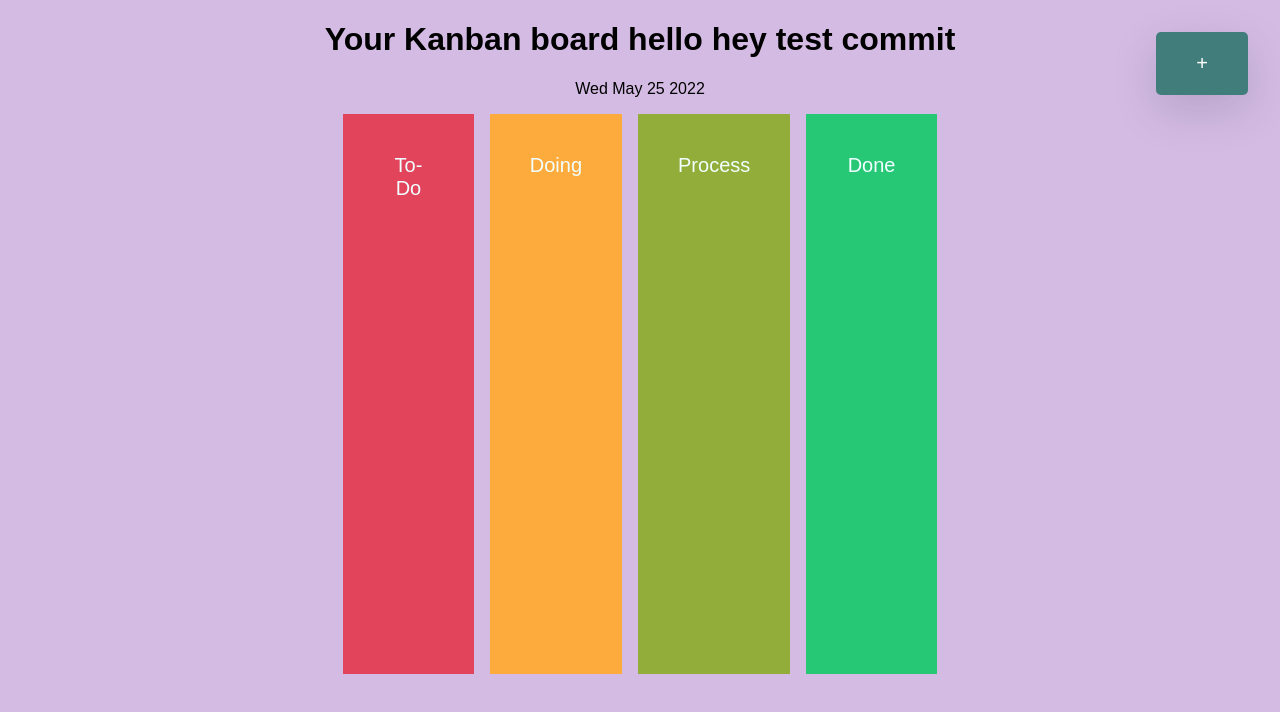
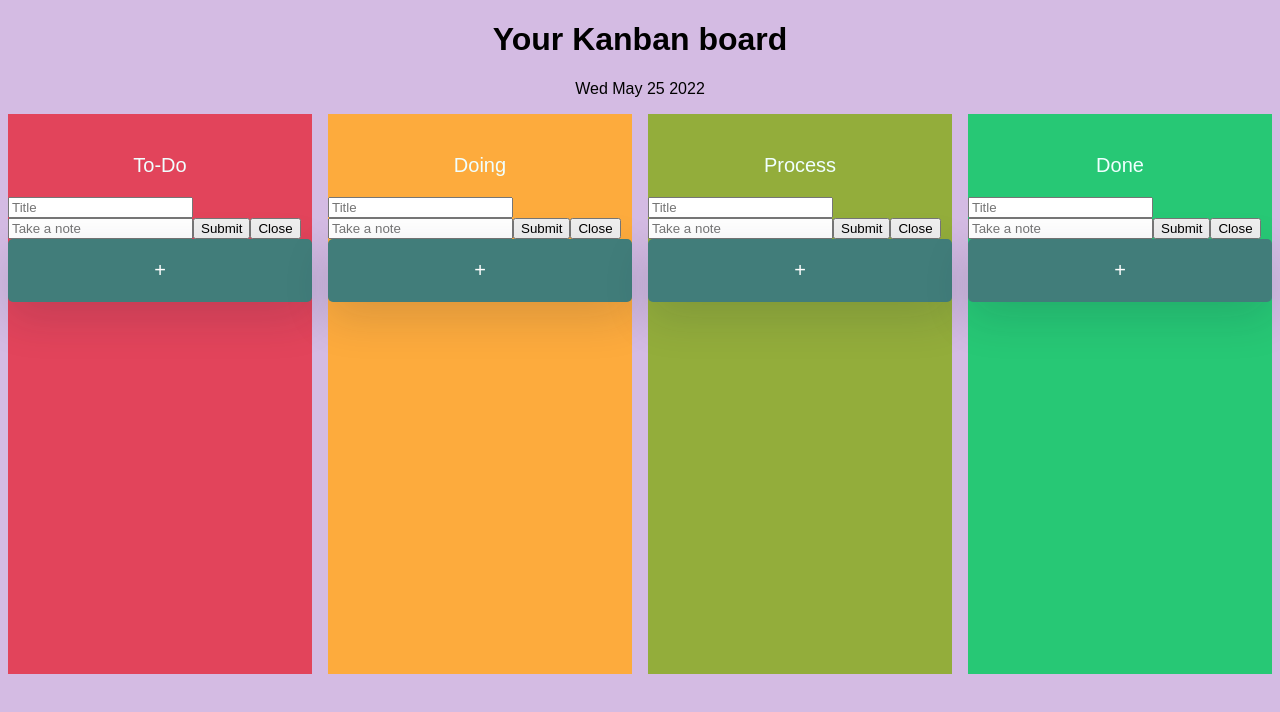
Before and after one commit to min-coding/kanban-board, a React (Create React App) app: page / in a window 1280 px wide. Shown: the top 712 px of the page. Built offline with nearby package versions, Linux system fonts and the light colour scheme; a web font is replaced by a local one.

Commit message:
update category input

```diff
--- a/src/App.css
+++ b/src/App.css
@@ -11,11 +11,11 @@
   text-align: center;
 }
 
-.btn-container{
+/* .btn-container{
   align-self: flex-end;
   margin: 2em;
   position: fixed;
-}
+} */
 
 .addBtn {
   background-color: #417D7A;
--- a/src/App.js
+++ b/src/App.js
@@ -27,24 +27,26 @@ function App() {
   const [isOpen, setIsOpen] = React.useState(false)
   const [dragData, setDragData] = React.useState({})
 
-  function toggleModal() {
-    setIsOpen(prev => !prev)
+  function toggleModal(category) {
+    console.log(category)
+
   }
 
-function handleChange(event) {
-    const { name, value } = event.target
+function handleChange(category,e) {
+    const { name, value } = e.target
     const uniqueID = nanoid()
     setInput(prev => {
       return (
         {
           ...prev,
           id: uniqueID,
-          category: 'To-Do',
+          category: category,
           [name]: value,
         }
       )
     })
-  }
+}
+  // console.log(input)
 
   function addTask() {
     setTasks(prev => [...prev, input])
@@ -103,7 +105,6 @@ const currentDate = new Date().toDateString()
       <header className='app-header'>
         <h1>
           Your Kanban board
-          hello hey test commit
         </h1>
         <p>{currentDate} </p>
       </header>
@@ -147,27 +148,19 @@ const currentDate = new Date().toDateString()
                 <img className='deleteBtn' onClick={() => deleteTask(task.id)} src={trashDefault}/>
             </div>
             )
-      })}
-        </div>
-    </div>
-    </>
-          )
-        })}
-      </div>
-      <div className='btn-container'>
+            })}
 
-      <button className="addBtn" onClick={toggleModal}> + </button>
-      </div>
-      {/* Modal div */}
-      {isOpen &&
-        <div className='overlay'>
-        <div className='modal'>
+                </div>
+                {/* {isOpen && */}
+        {/* <div className='overlay'> */}
+                {/* <div className='modal'> */}
+            <div id={category} className='note-form'>
             <input
               name='title'
               className="modal-title"
               type="text"
               placeholder="Title"
-              onChange={handleChange}
+              onChange={(e)=>handleChange(category,e)}
               value={input.title||''}
               >
             </input>
@@ -176,15 +169,26 @@ const currentDate = new Date().toDateString()
               className="modal-content"
               type="text"
               placeholder="Take a note"
-              onChange={handleChange}
+              onChange={(e)=>handleChange(category,e)}
               value={input.content||''}
               >
-            </input>
+                      </input>
               <button type='submit' onClick={addTask}> Submit </button>
-              <button onClick={() => {setIsOpen(false) }}> Close </button>
-          </div>
+                <button onClick={() => { setIsOpen(false) }}> Close </button>
+            </div>
+          {/* </div> */}
+                  {/* </div> */}
+
+                 {/* } */}
+          <button key={category} className="addBtn" onClick={()=>toggleModal(category)}> + </button>
+
+    </div>
+    </>
+          )
+        })}
       </div>
-      }
+
+
 
     </div>
   );
```
